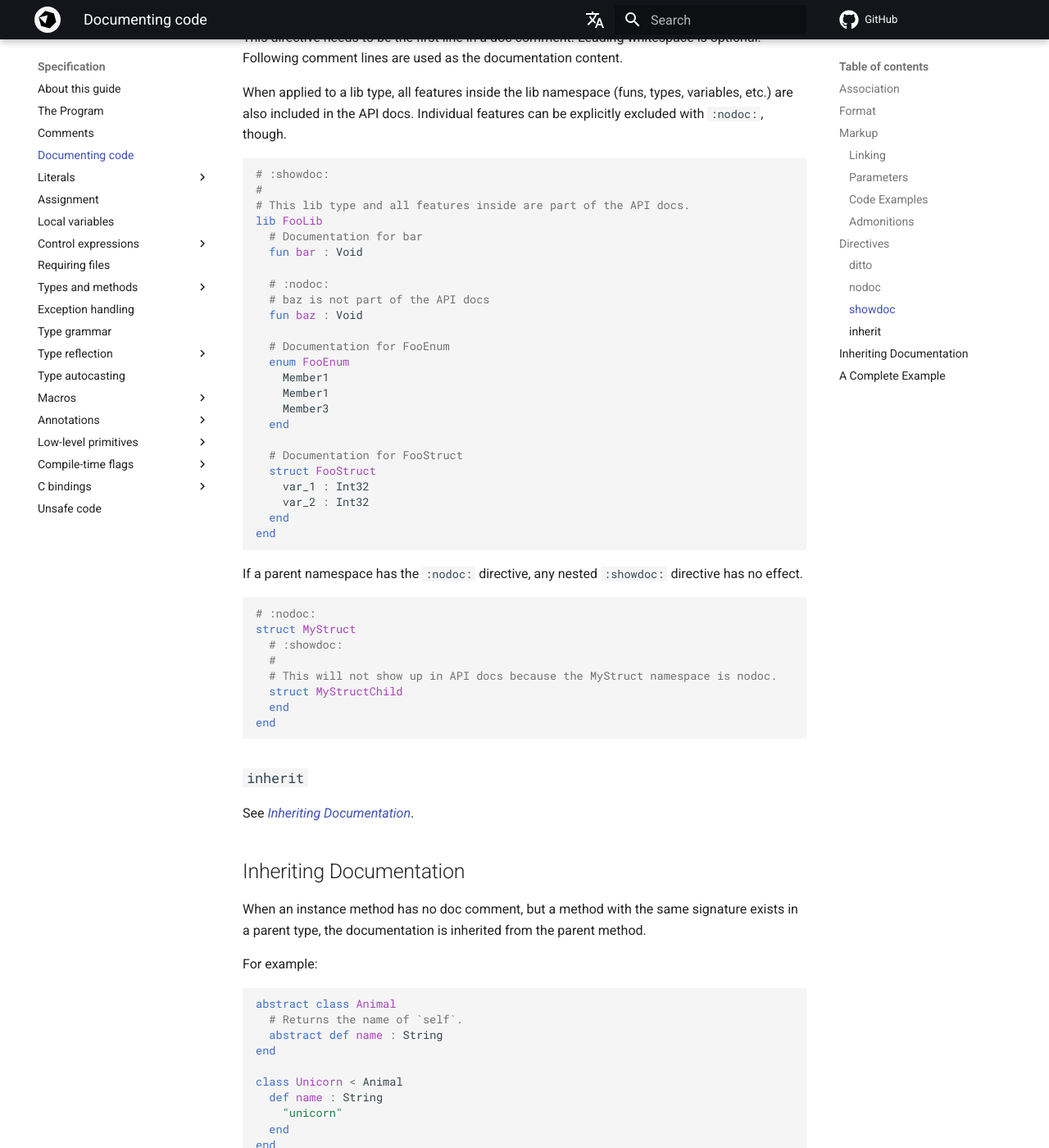
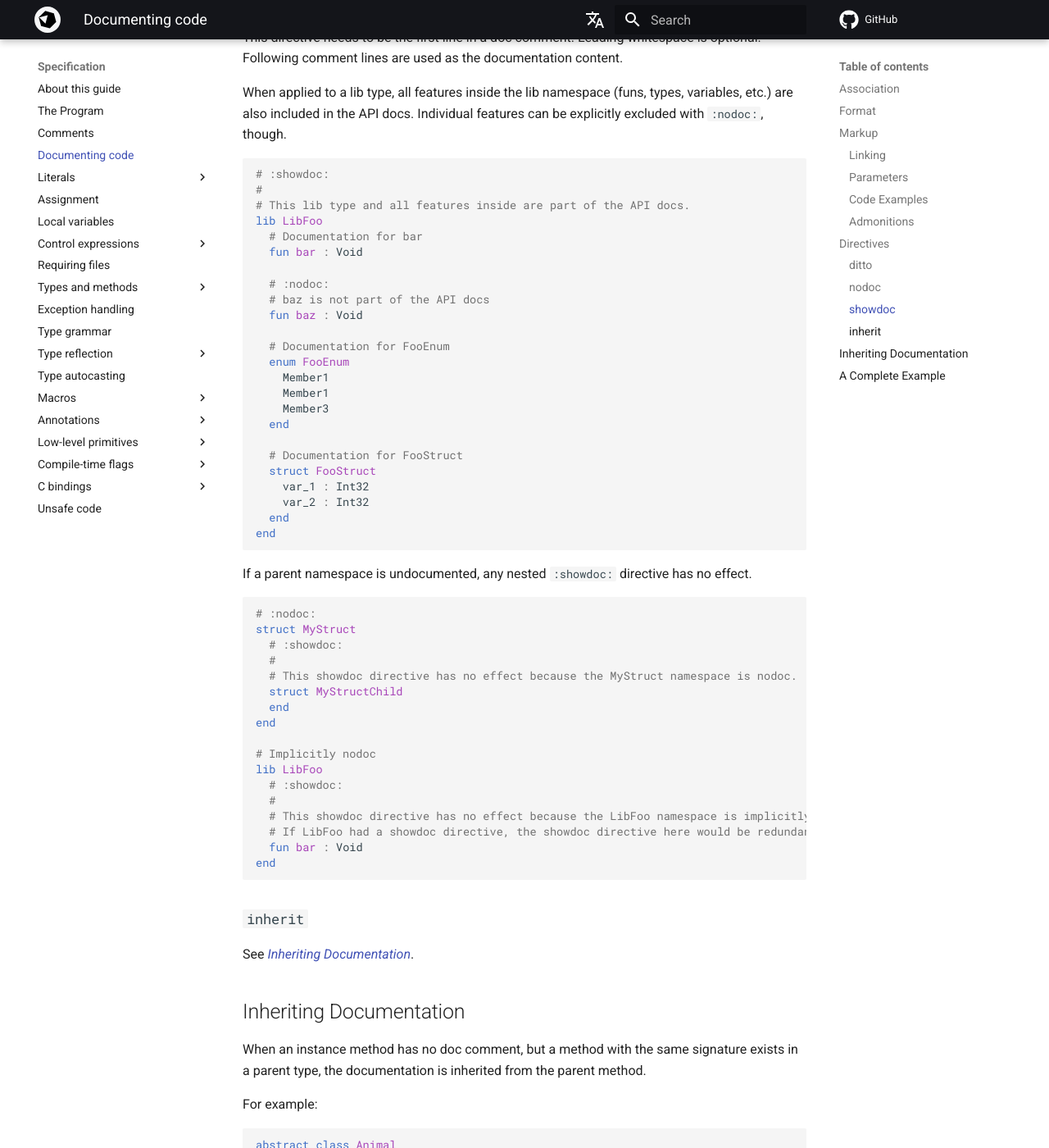
Before and after one commit to crystal-lang/crystal-book, an MkDocs documentation site: the page built from docs/syntax_and_semantics/documenting_code.md, in a window 1280 px wide and 1400 px high, scrolled down 4885 px. Shown: the whole window at 82% size. Built offline with MkDocs 1.6.1 and Material for MkDocs 9.7.7, drawn with Linux system fonts in a browser that asks for light colours; nearby versions of some CDN libraries; library files that are not in the unit come from our copies; comment, search, counter and statistics services are not loaded; the version menu is left out.

Commit message:
Clarify nested showdoc

````diff
--- a/docs/syntax_and_semantics/documenting_code.md
+++ b/docs/syntax_and_semantics/documenting_code.md
@@ -237,7 +237,7 @@ Individual features can be explicitly excluded with `:nodoc:`, though.
 # :showdoc:
 #
 # This lib type and all features inside are part of the API docs.
-lib FooLib
+lib LibFoo
   # Documentation for bar
   fun bar : Void
 
@@ -260,7 +260,7 @@ lib FooLib
 end
 ```
 
-If a parent namespace has the `:nodoc:` directive, any nested `:showdoc:` directive
+If a parent namespace is undocumented, any nested `:showdoc:` directive
 has no effect.
 
 ```crystal
@@ -268,9 +268,18 @@ has no effect.
 struct MyStruct
   # :showdoc:
   #
-  # This will not show up in API docs because the MyStruct namespace is nodoc.
+  # This showdoc directive has no effect because the MyStruct namespace is nodoc.
   struct MyStructChild
   end
+end
+
+# Implicitly nodoc
+lib LibFoo
+  # :showdoc:
+  #
+  # This showdoc directive has no effect because the LibFoo namespace is implicitly undocumented.
+  # If LibFoo had a showdoc directive, the showdoc directive here would be redundant.
+  fun bar : Void
 end
 ```
 
````
